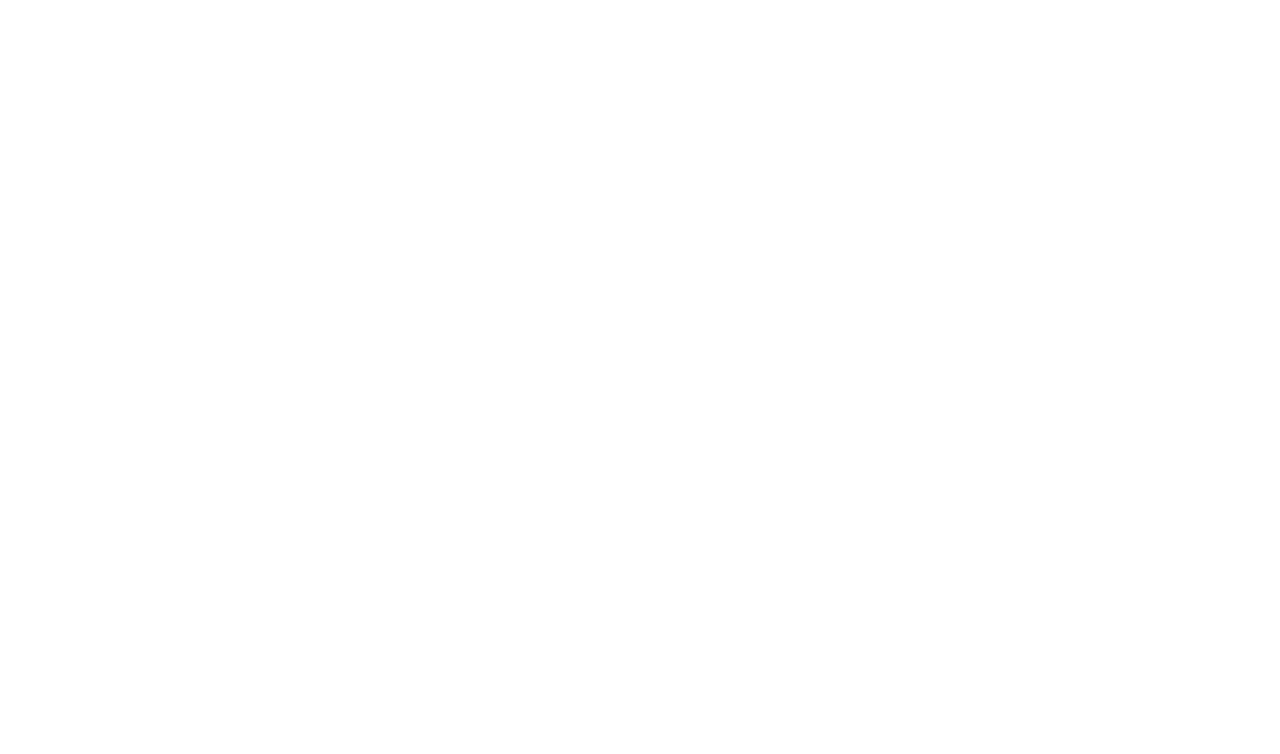
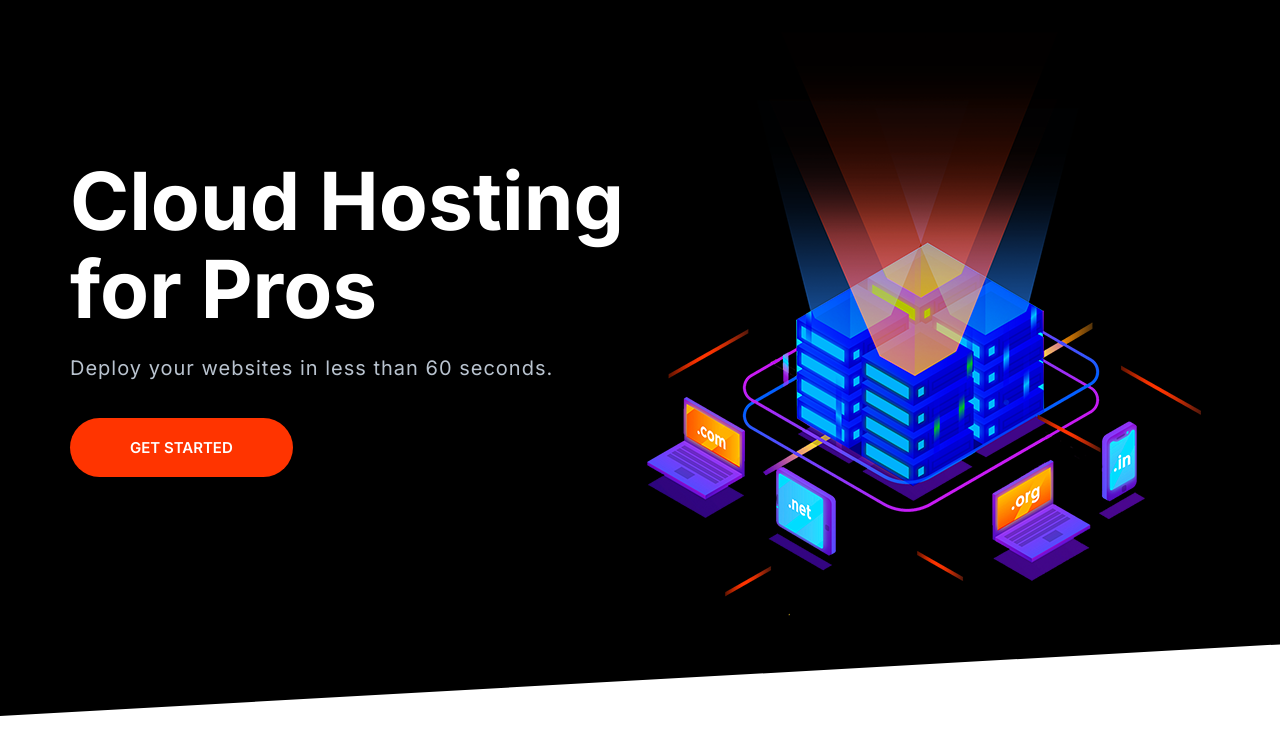
Before and after one commit to bajibpathan/moshify-sample, a plain HTML site: page index.html in a window 1280 px wide. Drawn offline with Linux system fonts and the light colour scheme.

Commit message:
Build a hero component

```diff
--- a/css/styles.css
+++ b/css/styles.css
@@ -30,6 +30,7 @@ body {
 h1, h2, h3{
     color: var(--color-headings);
     margin-bottom: 1rem;
+    line-height: 1.1;
 }
 
 h1 {
@@ -649,3 +650,29 @@ a {
         border: 0;
     }
 }
+/* Hero */
+.hero {
+    clip-path: polygon(0% 0%, 100% 0%, 100% 90%, 0% 100%);
+}
+
+.hero__tagline {
+    font-size: 2rem;
+    color: #b9c3cf;
+    letter-spacing: 1px;
+    margin: 2rem 0 5rem;
+}
+
+.hero__image{
+    width: 100%;
+}
+
+@media screen and (min-width: 768px){
+    .hero {
+        padding-top: 0;
+    }
+    .hero__content{
+        text-align: left;
+        align-self: center;
+    }
+
+}
--- a/index.html
+++ b/index.html
@@ -12,7 +12,16 @@
     <link rel="stylesheet" href="css/styles.css">
 </head>
 <body>
-
+    <section class="block block--dark block--skewed-left hero">
+        <div class="container grid grid--1x2">
+            <header class="block__header hero__content">
+                <h1 class="block__heading">Cloud Hosting for Pros</h1>
+                <p class="hero__tagline">Deploy your websites in less than 60 seconds.</p>
+                <a href="" class="btn btn--accent btn--stretched">Get Started</a>
+            </header>
+            <img class="hero__image" src="images/banner.png" alt="">
+        </div>
+    </section>
     <script src="js/main.js"></script>
 </body>
 </html>
```
Also changed, not shown: components/hero.html (added, +10 -0 lines), images/banner.png (added).
